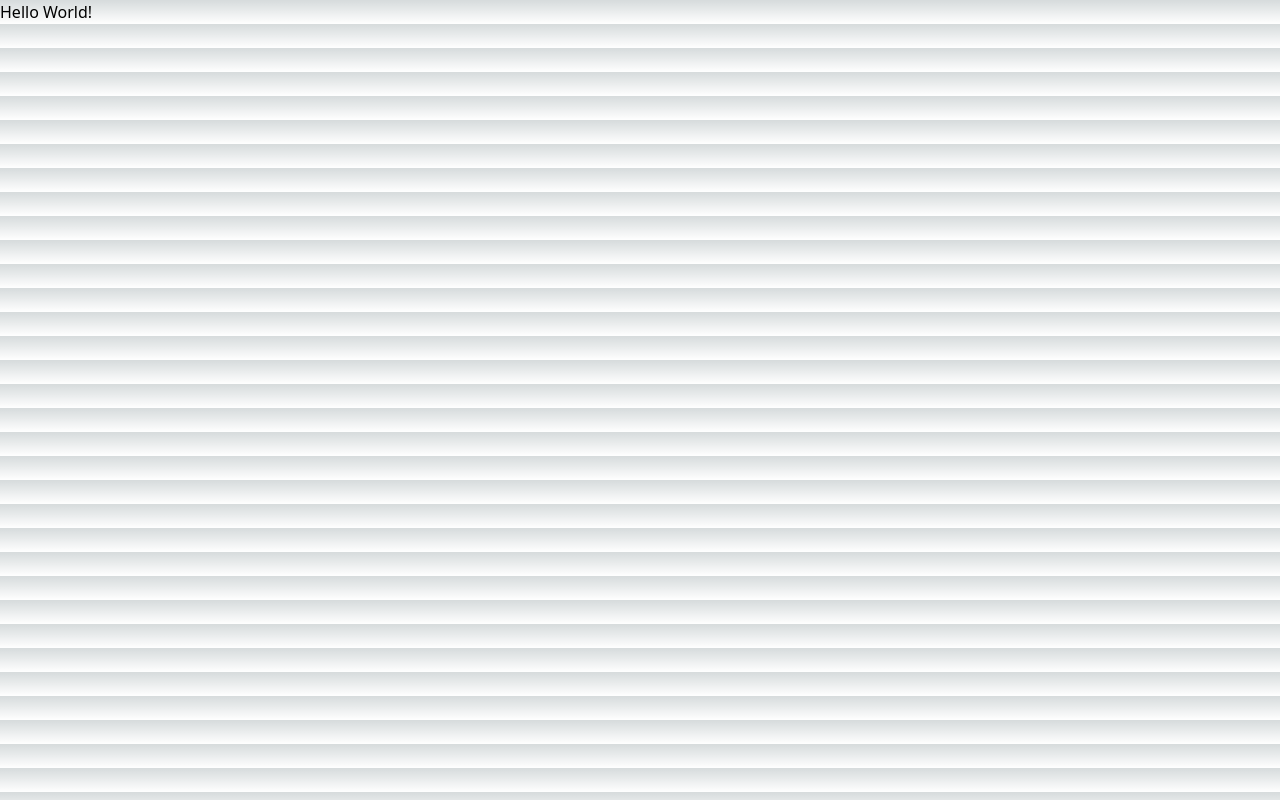
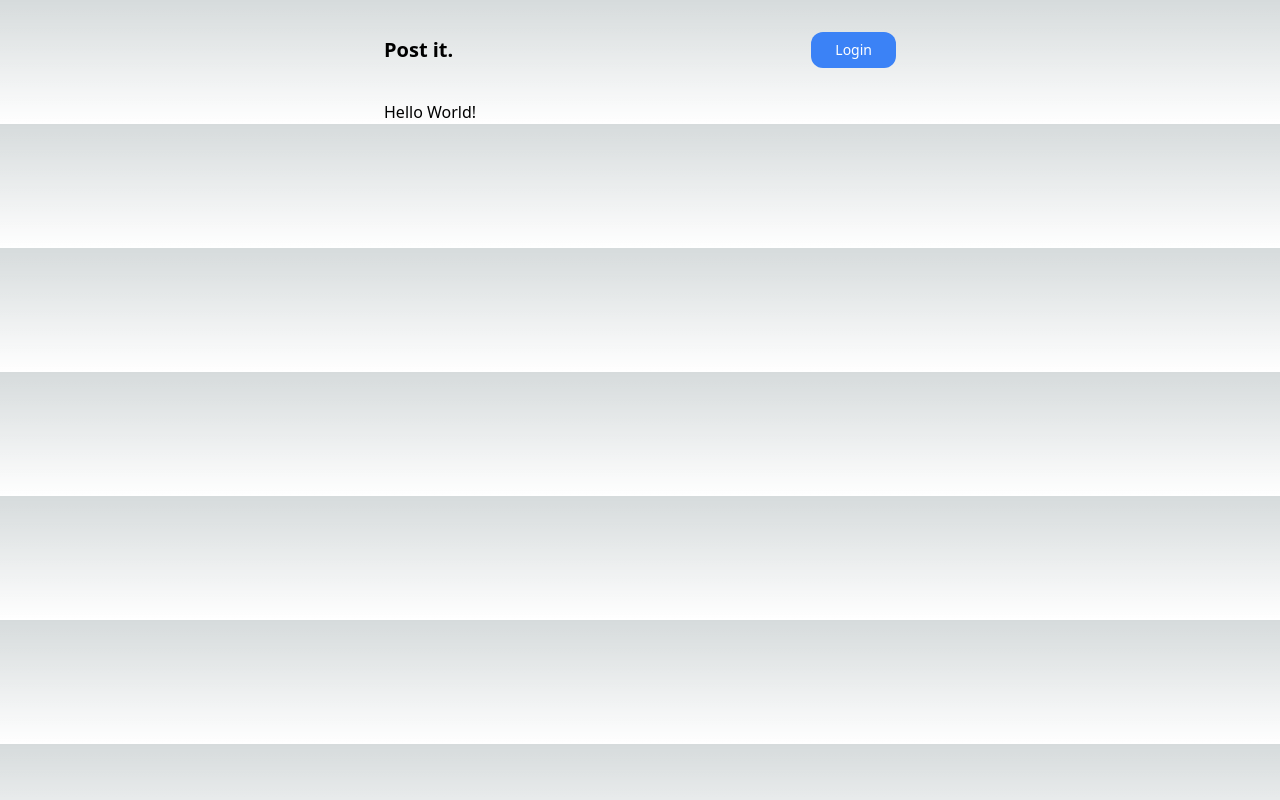
Before and after one commit to dhananjayjaiswal16/socialise-app, a Next.js app: page / in a window 1280 px wide. Built offline with nearby package versions, Linux system fonts and the light colour scheme; no server answers.

Commit message:
handle login

```diff
--- a/app/api/hello/route.ts
+++ /dev/null
@@ -1,3 +0,0 @@
-export async function GET(request: Request) {
-  return new Response('Hello, Next.js!')
-}
--- /dev/null
+++ b/app/auth/Login.tsx
@@ -0,0 +1,15 @@
+'use client'
+
+import { signIn } from 'next-auth/react'
+
+const Login = () => {
+  return (
+    <li className="list-none">
+      <button className="text-sm bg-blue-500 text-white py-2 px-6 rounded-xl disabled:opacity-25" onClick={() => signIn()}>
+        Login
+      </button>
+    </li>
+  )
+}
+
+export default Login;
--- /dev/null
+++ b/app/auth/Nav.tsx
@@ -0,0 +1,21 @@
+import Link from "next/link"
+import Login from "./Login"
+import { getServerSession } from "next-auth/next"
+import { authOptions } from "../../pages/api/auth/[...nextauth]"
+const Nav = async () => {
+  const session = await getServerSession(authOptions)
+  console.log("session --> ", session);
+
+  return (
+    <nav className="flex justify-between items-center py-8">
+      <Link href="/">
+        <h1 className="font-bold text-xl ">Post it.</h1>
+      </Link>
+      <ul className="flex items-center gap-6">
+        {!session?.user ? <Login /> : <h1>{session.user?.name}</h1>}
+      </ul>
+    </nav>
+  )
+}
+
+export default Nav
--- a/app/globals.css
+++ b/app/globals.css
@@ -103,9 +103,3 @@
   color: inherit;
   text-decoration: none;
 }
-
-@media (prefers-color-scheme: dark) {
-  html {
-    color-scheme: dark;
-  }
-}
--- /dev/null
+++ b/app/layout.jsx
@@ -0,0 +1,27 @@
+import './globals.css'
+import Nav from "./auth/Nav";
+import { Roboto } from 'next/font/google'
+
+export const metadata = {
+  title: 'Socailise',
+  description: 'Generated by create next app',
+}
+
+const roboto = Roboto({
+  weight: ['400', '700'],
+  subsets: ['latin'],
+  variable: "--font-roboto"
+})
+
+export default function RootLayout({
+  children,
+}) {
+  return (
+    <html lang="en">
+      <body className={`${roboto.variable} mx-4 md:mx-48 xl:mx-96`}>
+        <Nav />
+        {children}
+      </body>
+    </html>
+  )
+}
--- a/app/layout.tsx
+++ /dev/null
@@ -1,18 +0,0 @@
-import './globals.css'
-
-export const metadata = {
-  title: 'Create Next App',
-  description: 'Generated by create next app',
-}
-
-export default function RootLayout({
-  children,
-}: {
-  children: React.ReactNode
-}) {
-  return (
-    <html lang="en">
-      <body>{children}</body>
-    </html>
-  )
-}
--- a/pages/auth/[...nextauth].js
+++ b/pages/api/auth/[...nextauth].js
@@ -1,14 +1,16 @@
 import NextAuth from "next-auth"
 import GoogleProvider from "next-auth/providers/google"
 import { PrismaAdapter } from "@next-auth/prisma-adapter"
-import prisma from "../../prisma/client"
+import prisma from "../../../prisma/client"
 
-export default NextAuth({
+export const authOptions = {
   adapter: PrismaAdapter(prisma),
+  secret: process.env.AUTH_SECRET,
   providers: [
     GoogleProvider({
       clientId: process.env.GOOGLE_CLIENT_ID,
       clientSecret: process.env.GOOGLE_CLIENT_SECRET,
     }),
   ],
-})
+}
+export default NextAuth(authOptions)
--- a/tsconfig.json
+++ b/tsconfig.json
@@ -23,6 +23,6 @@
       "@/*": ["./*"]
     }
   },
-  "include": ["next-env.d.ts", "**/*.ts", "**/*.tsx", ".next/types/**/*.ts"],
+  "include": ["next-env.d.ts", "**/*.ts", "**/*.tsx", ".next/types/**/*.ts", "app/layout.jsx"],
   "exclude": ["node_modules"]
 }
```
